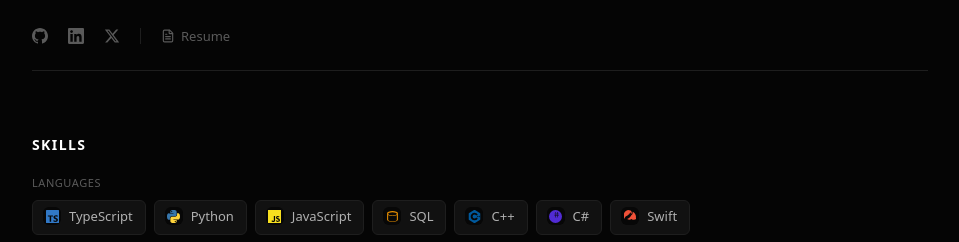
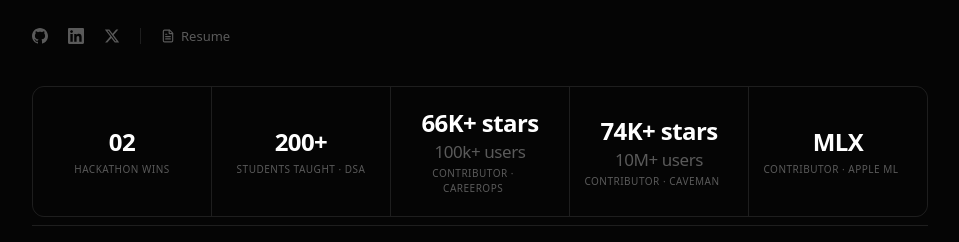
Before and after one commit to vraj00222/vrajpatel.dev, a React (Vite) app: page / in a window 1280 px wide. Shown: the part 558-800 px from the top of the page, without its empty margins (160-1119 px from the left). Built offline with nearby package versions, Linux system fonts and the light colour scheme; no server answers; a web font is replaced by a local one.

Commit message:
Wire stats strip into app; stack value and sub-number layout

```diff
--- a/src/App.tsx
+++ b/src/App.tsx
@@ -2,6 +2,7 @@ import { useState, type ReactNode } from "react";
 import { Navbar } from "./components/Navbar";
 import { AgentView } from "./components/AgentView";
 import { Hero } from "./components/Hero";
+import { Stats } from "./components/Stats";
 import { About } from "./components/About";
 import { Experience } from "./components/Experience";
 import { Projects } from "./components/Projects";
@@ -49,6 +50,7 @@ export default function App() {
       <Navbar onAgentMode={() => setAgentMode(true)} />
       <main>
         <Hero />
+        <Stats />
         <Divider />
         <About />
         <Divider />
--- a/src/components/Stats.tsx
+++ b/src/components/Stats.tsx
@@ -56,10 +56,12 @@ export function Stats() {
 
               const inner = (
                 <>
-                  <span className="font-display text-2xl font-semibold tracking-tight text-text dark:text-dark-text sm:text-3xl">
-                    {stat.value}
+                  <span className="flex flex-col items-center leading-tight">
+                    <span className="font-display text-xl font-semibold tracking-tight text-text dark:text-dark-text sm:text-2xl">
+                      {stat.value}
+                    </span>
                     {stat.sub && (
-                      <span className="ml-1 text-sm font-medium text-text-muted dark:text-dark-text-muted sm:text-base">
+                      <span className="mt-0.5 font-display text-[15px] font-medium tracking-tight text-text-muted dark:text-dark-text-muted sm:text-[17px]">
                         {stat.sub}
                       </span>
                     )}
```
